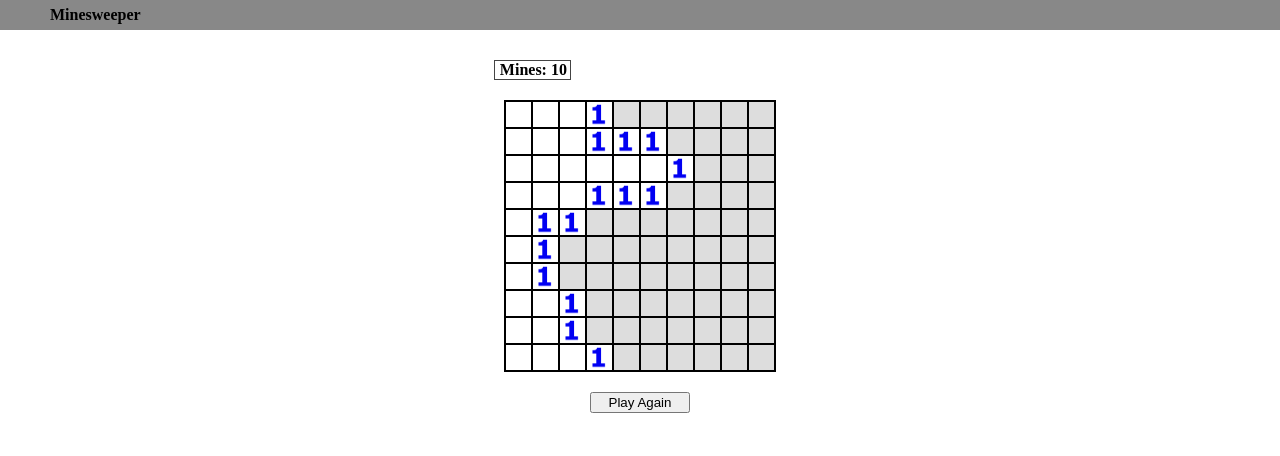
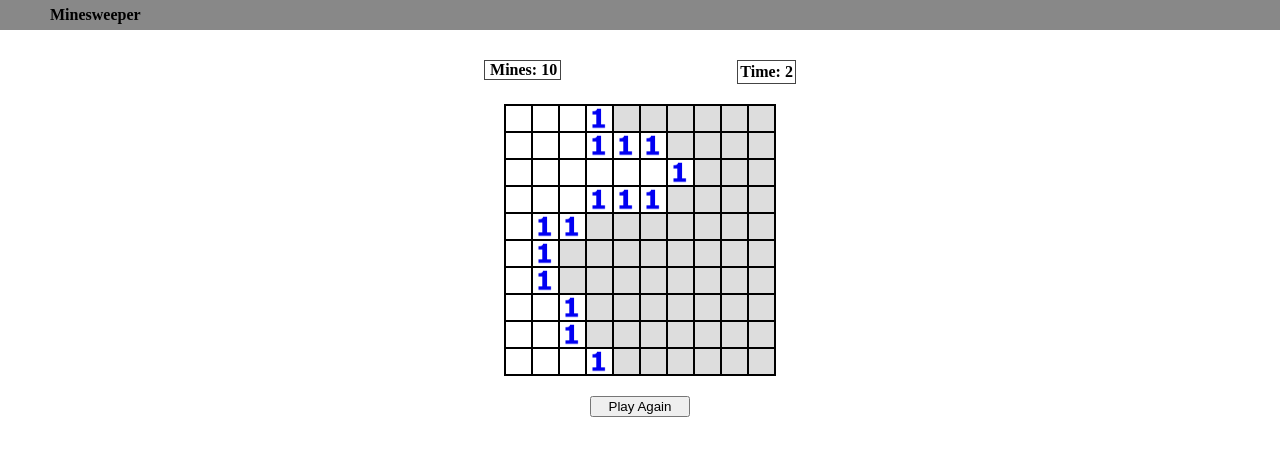
Before and after one commit to I-J-C/minesweeper, a plain HTML site: page index.html in a window 1280 px wide. Both pictures are taken after a click on the element 518 px from the left and 114 px from the top of the page. Drawn offline with Linux system fonts and the light colour scheme.

Commit message:
functioning timer (seconds only)

```diff
--- a/index.html
+++ b/index.html
@@ -16,7 +16,8 @@
         <div id="top-bar">
             <div class="flag-tracker">Mines: <span id="flag-counter"></span></div>
             <div id="game-status"></div>
-            <div id="timer"></div>
+            <!-- <div class="time"><span id="timer">Time: <span id="minutes">00</span>:<span id="seconds">0</span></span></div> -->
+            <div class="time"><span id="timer">Time: <span id="seconds">0</span></div>
         </div>
         <div id="grid"></div>
         <button id="reset-game">Play Again</button>
--- a/script.js
+++ b/script.js
@@ -90,6 +90,8 @@ class Tile {
                 if (this.Board.tileClicked === false) {
                     this.Board.tileClicked = true;
                     this.Board.chooseMines(this.row, this.column);
+                    //Start timer here (stretch goal)
+                    this.Board.startTimer();
                 }
                 this.element.classList.remove('hidden');
                 this.hidden = false;
@@ -103,6 +105,7 @@ class Tile {
                         this.Board.controller.abort();
                         gameStatus.innerHTML = 'Loss';
                         //End timer here (stretch goal)
+                        this.Board.stopTimer();
                         //add lost game function here (stretch goal)
                     }
                 }
@@ -139,6 +142,7 @@ class Tile {
                 if (win === true) {
                     // WIN CONDITION HERE
                     gameStatus.innerHTML = 'Win!';
+                    this.Board.stopTimer();
                     this.Board.controller.abort();
                 }
             }
@@ -185,7 +189,6 @@ class Board {
 
     makeTiles() {
         //creating elements for the grid
-        const gridElement = document.getElementById('grid');
         for (let i = 0; i < this.rows; i++) {
             let newRow = document.createElement('div');
             newRow.classList.add('row');
@@ -205,7 +208,7 @@ class Board {
         this.mineArray = [];
         while (this.mineArray.length < this.mineCount) {
             let mineNumber = Math.floor(Math.random() * (this.rows * this.columns));
-            if (!this.mineArray.includes(mineNumber) && mineNumber !== (firstRow*10 + firstColumn)) {
+            if (!this.mineArray.includes(mineNumber) && mineNumber !== (firstRow * 10 + firstColumn)) {
                 this.mineArray.push(mineNumber);
                 let mineTile = this.tiles[mineNumber];
                 mineTile.mine = true;
@@ -242,6 +245,30 @@ class Board {
         return;
     }
 
+    startTimer() {
+        // console.log(this.totalSeconds);
+        seconds.innerHTML = 0;
+        if (!this.timerID) {
+            if (this.totalSeconds > 0 || !this.totalSeconds) {
+                this.totalSeconds = 0;
+            }
+            this.timerID = setInterval(() => {
+                //based on code from here: http://stackoverflow.com/questions/45808844/adding-start-stop-reset-button-for-timer
+                this.totalSeconds++;
+                console.log(this.totalSeconds);
+                // minutes.innerHTML = minute;
+                seconds.innerHTML = this.totalSeconds;
+
+            }, 1000);
+        }
+    }
+
+    stopTimer() {
+        clearInterval(this.timerID);
+        this.totalSeconds = null;
+        this.timerID = null;
+    }
+
     checkWin() {
         this.remainingTiles = this.tiles.filter((tile) => {
             return tile.hidden;
@@ -253,16 +280,24 @@ class Board {
         }
     }
 }
-new Board();
+
 
 const resetButton = document.getElementById('reset-game');
 const gridElement = document.getElementById('grid');
 const gameStatus = document.getElementById('game-status');
+const timer = document.getElementById('timer');
+const minutes = document.getElementById('minutes');
+const seconds = document.getElementById('seconds');
+
+let board = new Board();
 
 resetButton.addEventListener('click', resetGame);
 
 function resetGame() {
+    console.log(board.totalSeconds);
+    board.stopTimer();
     gridElement.innerHTML = '';
-    new Board();
+    board = new Board();
+    console.log(board.totalSeconds);
     gameStatus.innerHTML = '';
 }
--- a/style.css
+++ b/style.css
@@ -8,7 +8,7 @@ body {
     padding: 0;
     margin: 0;
 }
-
+/* Nav Styles */
 nav {
     display: flex;
     flex-direction: row;
@@ -24,7 +24,7 @@ nav span {
     margin-left: 50px;
     font-weight: bold;
 }
-
+/* BODY STYLES START */
 #main-content {
     width: 90%;
     display: flex;
@@ -33,6 +33,7 @@ nav span {
     margin: 0 auto;
 }
 
+/* GRID STYLES */
 #grid {
     display: flex;
     flex-direction: column;
@@ -58,6 +59,7 @@ nav span {
     pointer-events: none;
 }
 
+/* Above Grid Styles */
 #top-bar {
     width: 400px;
     display: flex;
@@ -78,6 +80,17 @@ nav span {
     padding-left: 5px;
     padding-right: 0;
 }
+
+.time {
+    margin: 0;
+    padding: 2px;
+    height: 15%;
+    width: fit-content;
+    border: 1px solid #444;
+    text-align: center;
+    font-weight: bold;
+}
+
 #flag-counter {
     padding: 0;
 }
@@ -86,6 +99,7 @@ nav span {
     width: 100px;
     margin: 0 auto;
 }
+/* BODY STYLES END */
 
 
 /* This is to cover the tiles until click to reveal */
```
Also changed, not shown: 1 other file.
